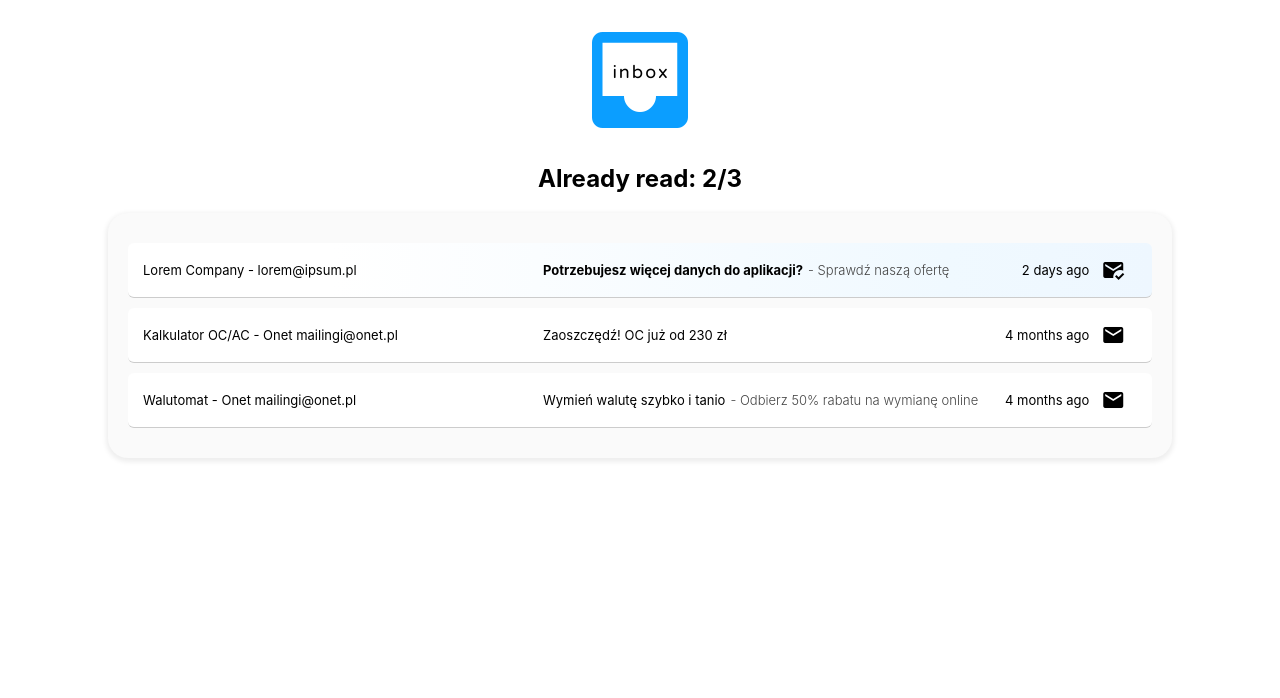
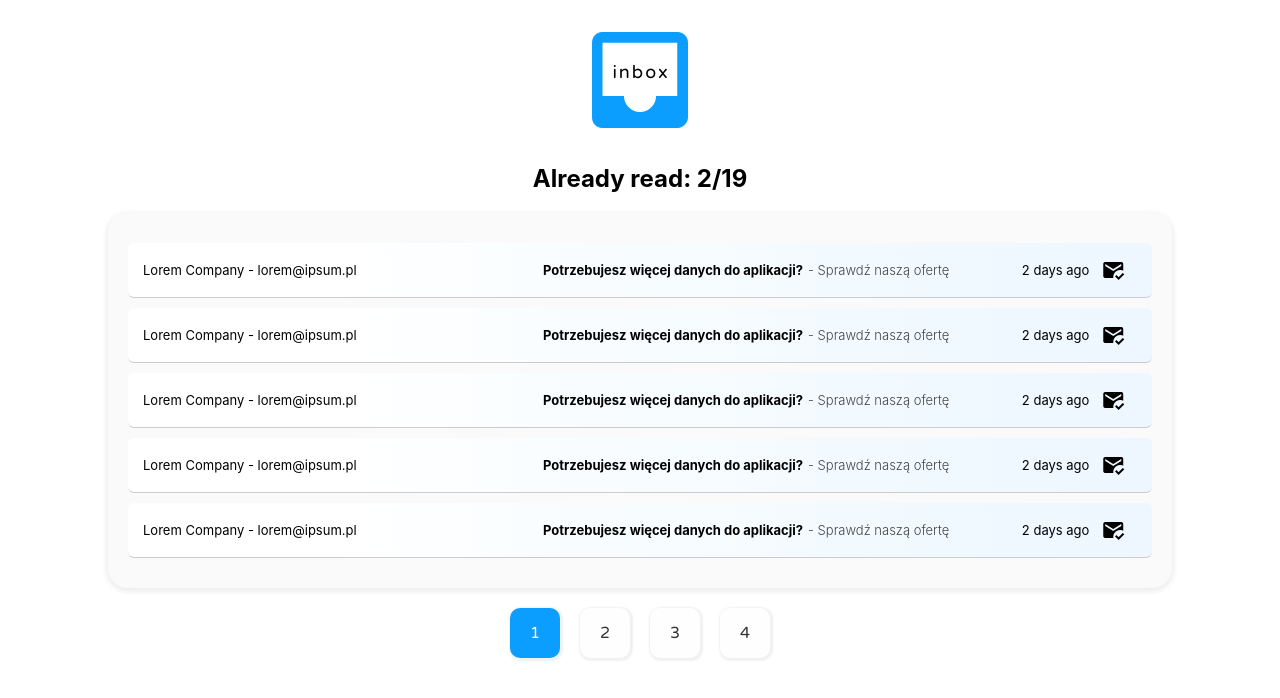
Before and after one commit to bayont/mails-list, a React (Create React App) app: page / in a window 1280 px wide. Shown: the top 698 px of the page. Built offline with nearby package versions, Linux system fonts and the light colour scheme.

Commit message:
feat: create primitive pagination

```diff
--- a/src/components/MailList/MailList.tsx
+++ b/src/components/MailList/MailList.tsx
@@ -4,14 +4,44 @@ import styles from "./MailList.module.css";
 import { useEffect, useState } from "react";
 import classNames from "classnames";
 import { Logo } from "../Logo/Logo";
+import { createPages } from "../../utils/pages";
+import { Pagination } from "../Pagination/Pagination";
+
 export function MailList() {
   const dateComparer = (m1: Mail, m2: Mail) => {
     const date1 = new Date(m1.sent_date).getTime();
     const date2 = new Date(m2.sent_date).getTime();
     return date2 - date1;
   };
+
   const [mails, setMails] = useState(mailData.sort(dateComparer));
-  useEffect(() => {}, []);
+  const [mailsPerPage, setMailsPerPage] = useState(5);
+
+  const [isPaginationNeeded, setIsPaginationNeeded] = useState(() => {
+    if (mails.length > mailsPerPage) {
+      return true;
+    } else return false;
+  });
+
+  useEffect(() => {
+    if (mails.length > mailsPerPage) {
+      setIsPaginationNeeded(true);
+    } else setIsPaginationNeeded(false);
+  }, [mails, mailsPerPage]);
+
+  const [pages, setPages] = useState<Mail[][]>(
+    createPages(mails, mailsPerPage)
+  );
+
+  useEffect(() => {
+    setPages(createPages(mails, mailsPerPage));
+  }, [mails, mailsPerPage]);
+
+  const [currentPage, setCurrentPage] = useState(0);
+
+  function changePage(pageIndex: number) {
+    setCurrentPage(pageIndex);
+  }
 
   function toggleIsRead(id: number, mark?: boolean) {
     const clickedElementIndex = mails.findIndex((mail) => mail.id === id);
@@ -26,6 +56,7 @@ export function MailList() {
       res(true);
     });
   }
+  const page = pages[currentPage];
 
   return (
     <>
@@ -38,7 +69,7 @@ export function MailList() {
       </h2>
       <div className={styles.flexTable}>
         <ul>
-          {mails.map((mail) => {
+          {page.map((mail) => {
             return (
               <MailListElement
                 key={`${mail.id}`}
@@ -50,6 +81,13 @@ export function MailList() {
           })}
         </ul>
       </div>
+      {isPaginationNeeded && (
+        <Pagination
+          currentPage={currentPage}
+          changePage={changePage}
+          pages={pages}
+        />
+      )}
     </>
   );
 }
--- a/src/components/MailListElement/MailListElement.tsx
+++ b/src/components/MailListElement/MailListElement.tsx
@@ -3,7 +3,7 @@ import { useNavigate } from "react-router-dom";
 import { Mail } from "../../mailData";
 import { Checkbox } from "../Checkbox/Checkbox";
 import styles from "./MailListElement.module.css";
-import { processDate } from "../../utils";
+import { processDate } from "../../utils/dates";
 
 type Props = {
   mail: Mail;
--- /dev/null
+++ b/src/components/Pagination/Pagination.module.css
@@ -0,0 +1,38 @@
+.pages {
+  width: 100%;
+  display: flex;
+  justify-content: center;
+  margin: 20px 0;
+  font-family: "Varela Round", sans-serif;
+}
+.page {
+  width: 50px;
+  height: 50px;
+  background-color: #fefefe;
+  box-shadow: 1px 1px 2px 2px #f1f1f1;
+  border-radius: 10px;
+  margin: 0 10px;
+  display: flex;
+  justify-content: center;
+  align-items: center;
+  cursor: pointer;
+  color: #333;
+  transition: all 0.3s ease-out;
+}
+
+.page:hover {
+  border-radius: 15px;
+  background-color: rgb(140, 187, 218);
+  color: #eee;
+}
+
+.current {
+  background-color: rgb(11, 158, 255);
+  color: white;
+}
+.current:hover {
+  background-color: rgb(11, 158, 255);
+  color: white;
+  cursor: default;
+  border-radius: 10px;
+}
--- /dev/null
+++ b/src/components/Pagination/Pagination.tsx
@@ -0,0 +1,32 @@
+import classNames from "classnames";
+import { Mail } from "../../mailData";
+import styles from "./Pagination.module.css";
+
+type Props = {
+  pages: Mail[][];
+  changePage: Function;
+  currentPage: number;
+};
+
+export function Pagination({ pages, changePage, currentPage }: Props) {
+  return (
+    <>
+      <ul className={styles.pages}>
+        {pages.map((page, i) => {
+          return (
+            <li
+              onClick={() => changePage(i)}
+              className={classNames(
+                styles.page,
+                currentPage == i ? styles.current : ""
+              )}
+              key={i + 1}
+            >
+              {i + 1}
+            </li>
+          );
+        })}
+      </ul>
+    </>
+  );
+}
--- a/src/mailData.ts
+++ b/src/mailData.ts
@@ -36,6 +36,201 @@ export const mailData: Mail[] = [
     snippet: "Odbierz 50% rabatu na wymianę online",
   },
   {
+    id: 100795226,
+
+    from: "Lorem Company - lorem@ipsum.pl",
+
+    sent_date: "2022-04-11 12:21:13",
+
+    is_unread: true,
+
+    subject: "Potrzebujesz więcej danych do aplikacji?",
+
+    snippet: "Sprawdź naszą ofertę",
+  },
+  {
+    id: 100795225,
+
+    from: "Lorem Company - lorem@ipsum.pl",
+
+    sent_date: "2022-04-11 12:21:13",
+
+    is_unread: true,
+
+    subject: "Potrzebujesz więcej danych do aplikacji?",
+
+    snippet: "Sprawdź naszą ofertę",
+  },
+  {
+    id: 100795224,
+
+    from: "Lorem Company - lorem@ipsum.pl",
+
+    sent_date: "2022-04-11 12:21:13",
+
+    is_unread: true,
+
+    subject: "Potrzebujesz więcej danych do aplikacji?",
+
+    snippet: "Sprawdź naszą ofertę",
+  },
+  {
+    id: 100795223,
+
+    from: "Lorem Company - lorem@ipsum.pl",
+
+    sent_date: "2022-04-11 12:21:13",
+
+    is_unread: true,
+
+    subject: "Potrzebujesz więcej danych do aplikacji?",
+
+    snippet: "Sprawdź naszą ofertę",
+  },
+  {
+    id: 100795221,
+
+    from: "Lorem Company - lorem@ipsum.pl",
+
+    sent_date: "2022-04-11 12:21:13",
+
+    is_unread: true,
+
+    subject: "Potrzebujesz więcej danych do aplikacji?",
+
+    snippet: "Sprawdź naszą ofertę",
+  },
+  {
+    id: 100795220,
+
+    from: "Lorem Company - lorem@ipsum.pl",
+
+    sent_date: "2022-04-11 12:21:13",
+
+    is_unread: true,
+
+    subject: "Potrzebujesz więcej danych do aplikacji?",
+
+    snippet: "Sprawdź naszą ofertę",
+  },
+  {
+    id: 100795219,
+
+    from: "Lorem Company - lorem@ipsum.pl",
+
+    sent_date: "2022-04-11 12:21:13",
+
+    is_unread: true,
+
+    subject: "Potrzebujesz więcej danych do aplikacji?",
+
+    snippet: "Sprawdź naszą ofertę",
+  },
+  {
+    id: 100795218,
+
+    from: "Lorem Company - lorem@ipsum.pl",
+
+    sent_date: "2022-04-11 12:21:13",
+
+    is_unread: true,
+
+    subject: "Potrzebujesz więcej danych do aplikacji?",
+
+    snippet: "Sprawdź naszą ofertę",
+  },
+  {
+    id: 100795217,
+
+    from: "Lorem Company - lorem@ipsum.pl",
+
+    sent_date: "2022-04-11 12:21:13",
+
+    is_unread: true,
+
+    subject: "Potrzebujesz więcej danych do aplikacji?",
+
+    snippet: "Sprawdź naszą ofertę",
+  },
+  {
+    id: 100795216,
+
+    from: "Lorem Company - lorem@ipsum.pl",
+
+    sent_date: "2022-04-11 12:21:13",
+
+    is_unread: true,
+
+    subject: "Potrzebujesz więcej danych do aplikacji?",
+
+    snippet: "Sprawdź naszą ofertę",
+  },
+  {
+    id: 100795215,
+
+    from: "Lorem Company - lorem@ipsum.pl",
+
+    sent_date: "2022-04-11 12:21:13",
+
+    is_unread: true,
+
+    subject: "Potrzebujesz więcej danych do aplikacji?",
+
+    snippet: "Sprawdź naszą ofertę",
+  },
+  {
+    id: 100795214,
+
+    from: "Lorem Company - lorem@ipsum.pl",
+
+    sent_date: "2022-04-11 12:21:13",
+
+    is_unread: true,
+
+    subject: "Potrzebujesz więcej danych do aplikacji?",
+
+    snippet: "Sprawdź naszą ofertę",
+  },
+  {
+    id: 100795213,
+
+    from: "Lorem Company - lorem@ipsum.pl",
+
+    sent_date: "2022-04-11 12:21:13",
+
+    is_unread: true,
+
+    subject: "Potrzebujesz więcej danych do aplikacji?",
+
+    snippet: "Sprawdź naszą ofertę",
+  },
+  {
+    id: 100795212,
+
+    from: "Lorem Company - lorem@ipsum.pl",
+
+    sent_date: "2022-04-11 12:21:13",
+
+    is_unread: true,
+
+    subject: "Potrzebujesz więcej danych do aplikacji?",
+
+    snippet: "Sprawdź naszą ofertę",
+  },
+  {
+    id: 100795211,
+
+    from: "Lorem Company - lorem@ipsum.pl",
+
+    sent_date: "2022-04-11 12:21:13",
+
+    is_unread: true,
+
+    subject: "Potrzebujesz więcej danych do aplikacji?",
+
+    snippet: "Sprawdź naszą ofertę",
+  },
+  {
     id: 100795228,
 
     from: "Lorem Company - lorem@ipsum.pl",
@@ -48,4 +243,17 @@ export const mailData: Mail[] = [
 
     snippet: "Sprawdź naszą ofertę",
   },
+  {
+    id: 100795127,
+
+    from: "Lorem Company - lorem@ipsum.pl",
+
+    sent_date: "2022-04-11 12:21:13",
+
+    is_unread: true,
+
+    subject: "Potrzebujesz więcej danych do aplikacji?",
+
+    snippet: "Sprawdź naszą ofertę",
+  },
 ];
--- /dev/null
+++ b/src/utils/pages.ts
@@ -0,0 +1,9 @@
+import { Mail } from "../mailData";
+
+export function createPages(mails: Mail[], mailsPerPage: number) {
+  const newPages = [];
+  for (let i = 0; i <= mails.length; i += mailsPerPage) {
+    newPages.push(mails.slice(i, i + mailsPerPage));
+  }
+  return newPages;
+}
```
Also changed, not shown: src/utils/dates.ts (renamed from src/utils.ts).
